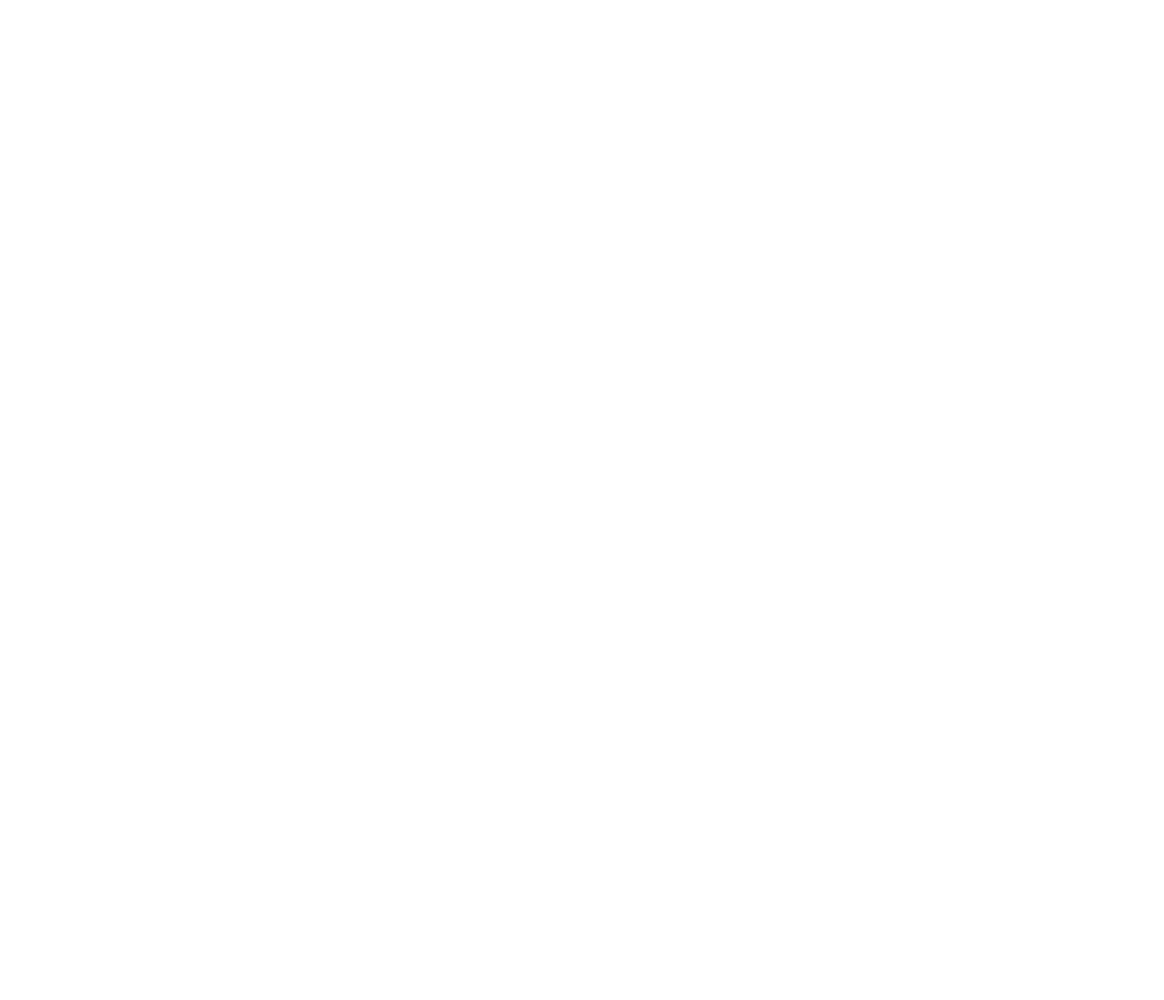
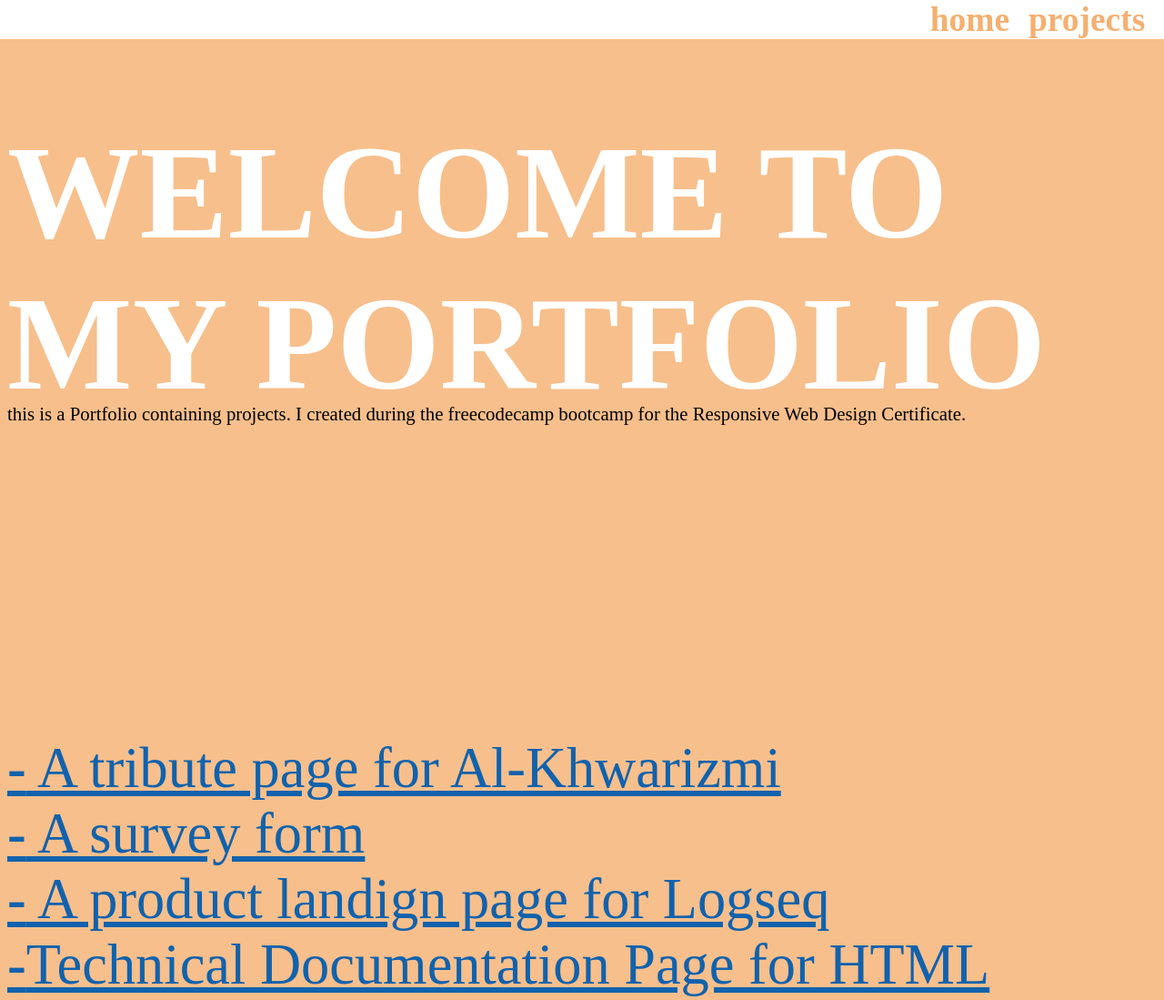
Before and after one commit to freeCodeCamp-Certifications-projects/ResponsiveWeb-Design-Certificate_P5_Build-a-Personal-Portfolio-Webpage, a plain HTML site: page index.html in a window 1280 px wide. Shown: the whole page at 91% size. Before the commit the page ends 800 px from the top, so only its background shows below. Drawn offline with Linux system fonts and the light colour scheme; a web font is replaced by a local one.

Commit message:
html and css

```diff
--- a/index.html
+++ b/index.html
@@ -1,12 +1,34 @@
 <!DOCTYPE html>
 <html lang="en">
+
 <head>
     <meta charset="UTF-8">
     <meta http-equiv="X-UA-Compatible" content="IE=edge">
     <meta name="viewport" content="width=device-width, initial-scale=1.0">
+    <link rel="stylesheet" href="./style.css"/>
     <title>Build a Personal Portfolio Webpage</title>
 </head>
+
 <body>
+    <nav id="navbar">
+        <a class="nav-links" href="#welcome-section">home</a>
+        <a class="nav-links" href="#projects">projects</a>
 
+    </nav>
+    <section id="welcome-section">
+        <h1>Welcome to my Portfolio</h1>
+        <p class="homePara">this is a Portfolio containing projects. I created during the freecodecamp bootcamp for the Responsive Web Design Certificate.</p>
+    </section>
+    <section id="projects">
+        <div class="project-title"><a class="project-link" href="https://codepen.io/brabel/full/QWaQYpv" id="profile-link" target="blank"><b>-</b> A tribute page for Al-Khwarizmi</a>
+        </div>
+        <div class="project-title"><a class="project-link" href="https://codepen.io/brabel/full/qBpoWXv" id="profile-link" target="blank"><b>-</b> A survey form</a></div>
+        <div class="project-title"><a class="project-link" href="https://codepen.io/brabel/full/BaJYXYg" id="profile-link" target="blank"><b>-</b> A product landign page for Logseq</a>
+        </div>
+        <div class="project-title"><a class="project-link" href="https://codepen.io/brabel/full/xxpjPRN" id="profile-link" target="blank"><b>-</b>Technical Documentation Page for
+                HTML</a></div>
+
+    </section>
 </body>
+
 </html>
--- a/style.css
+++ b/style.css
@@ -0,0 +1,65 @@
+@import url('https://fonts.googleapis.com/css2?family=Anek+Bangla:wght@100;200;300;400;500;600;700;800&display=swap');
+
+html {
+    font-family: "Anek Bangla", "sans-serif";
+    font-size: 1.3rem;
+
+}
+
+h1 {
+    font-size: 7rem;
+    line-height: 8rem;
+    color: white;
+    text-transform: uppercase;
+}
+
+
+body {
+
+    background-color: rgba(245, 176, 112, 0.8);
+}
+
+#navbar {
+    position: fixed;
+    top: 0;
+    right: 0;
+    background-color: white;
+    width: 100%;
+   display: flex;
+   justify-content: flex-end;
+   gap:21px;
+   padding-right: 1rem;
+}
+.nav-links{
+    font-size: 1.8rem;
+    color: rgba(245, 176, 112, 1);;
+    text-decoration: none;
+    font-weight: 800;
+}
+
+#welcome-section {
+    min-height: 100vh;
+    display: flex;
+    flex-direction: column;
+    /* justify-content: center;
+    align-items: center; */
+}
+
+.homePara{
+    margin-top: -140px;
+}
+
+.project-link {
+    font-size: 3rem;
+    /* text-decoration: none; */
+    color: rgb(17, 98, 173);}
+.project-link:hover{
+    /* color:white; */
+    background-color: white;
+    font-weight: bold;
+}
+@media screen and (max-width: 450px) {
+    .project-link{
+        font-size: 2rem;
+    }
+}
```
